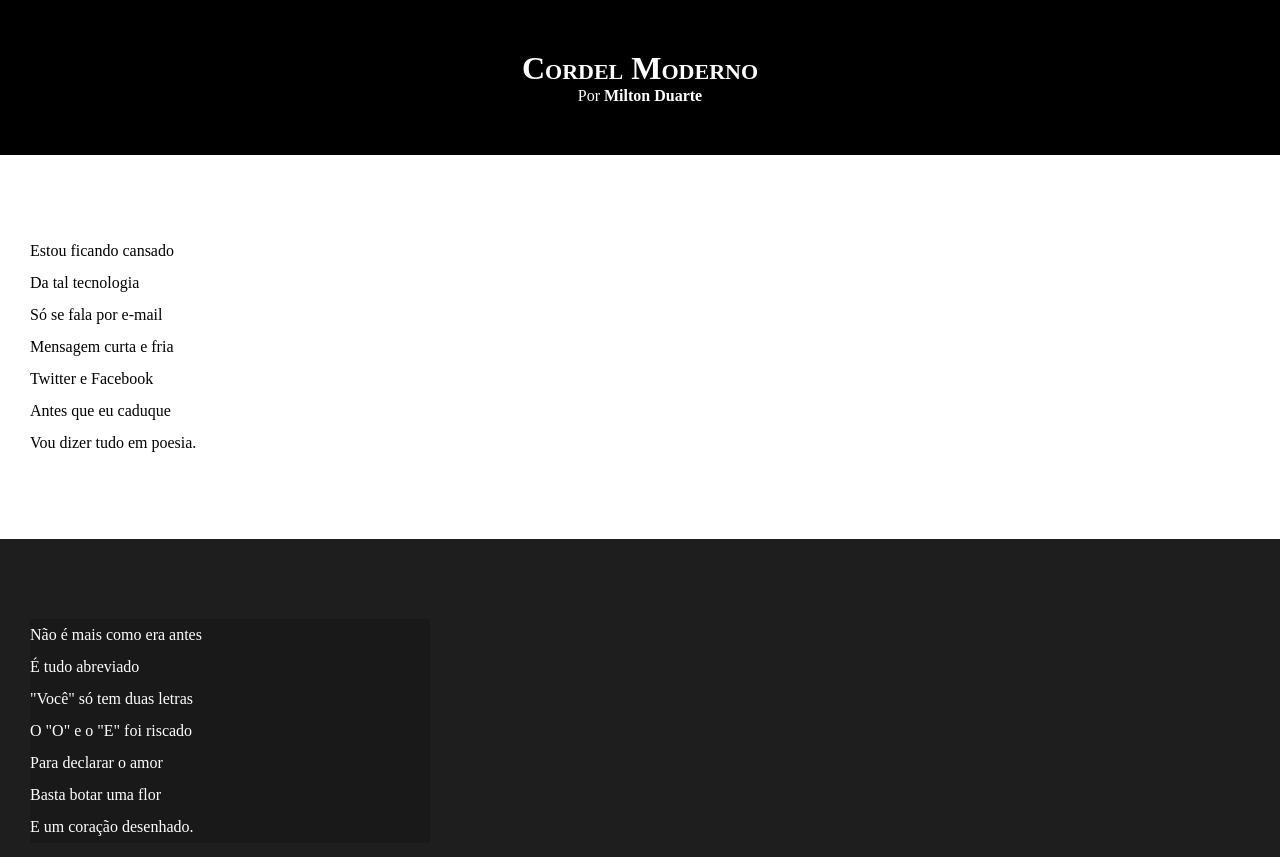
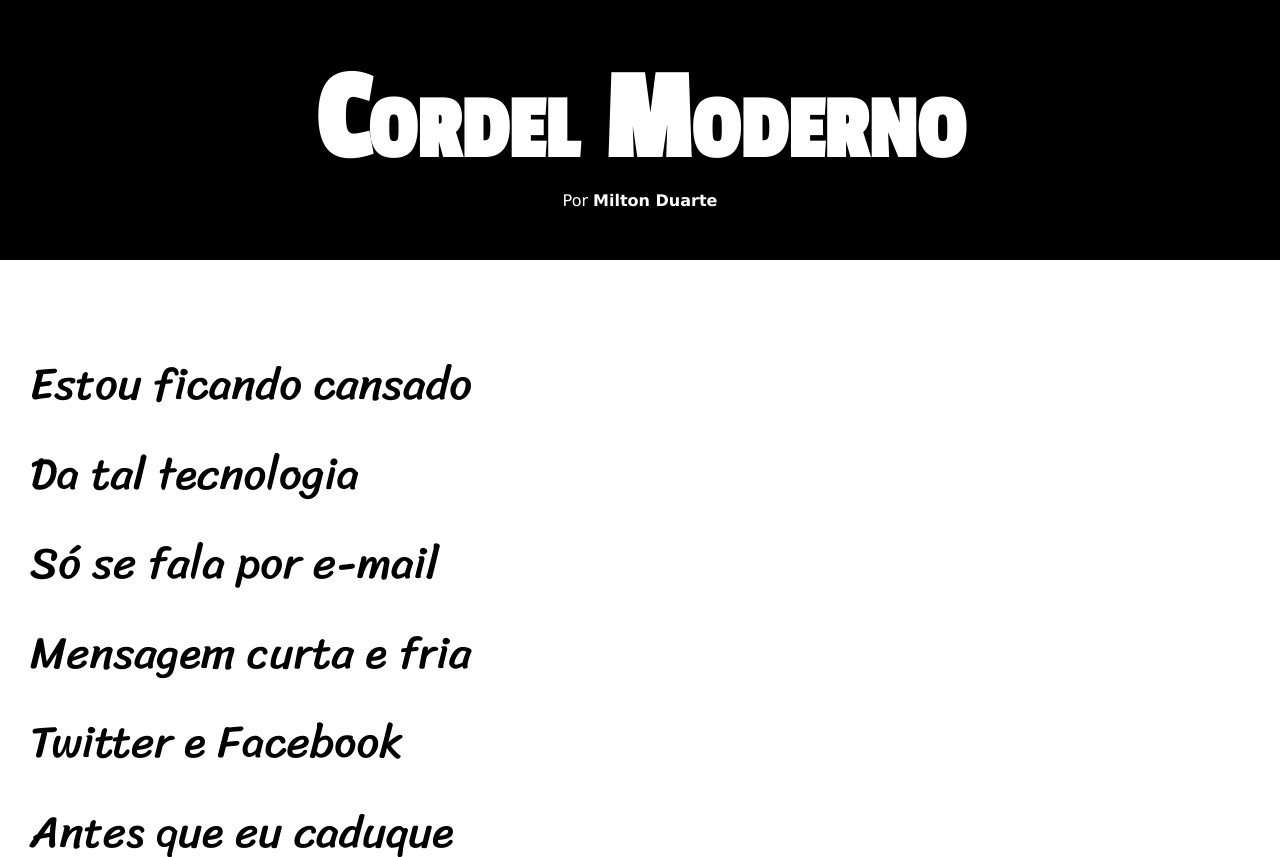
Before and after one commit to WillianTaques/html-css, a plain HTML site: page exercicios/desafios/012/index.html in a window 1280 px wide. Shown: the top 857 px of the page. Drawn offline with Linux system fonts and the light colour scheme.

Commit message:
atualização de estilos desafio 012

```diff
--- a/exercicios/desafios/012/estilo/style.css
+++ b/exercicios/desafios/012/estilo/style.css
@@ -1,13 +1,26 @@
 @charset "UFT-8";
+
+@import url('https://fonts.googleapis.com/css2?family=Passion+One&display=swap');
+
+@import url('https://fonts.googleapis.com/css2?family=Sriracha&display=swap');
+
+:root {
+    --fonte1: Verdana, Geneva, Tahoma, Sans-serif;
+    --fonte2: 'Passion One', cursive;
+    --fonte3: 'Sriracha', cursive;
+
+}
 
 * {
     margin: 0px;
     padding: 0px;
+    font-size: 1em;
 }
 
 html, body {
     min-height: 100%;
     background-color: darkgray;
+    font-family: var(--fonte1);
 }
 
 header {
@@ -19,6 +32,8 @@ header {
 header > h1 {
     padding-top : 50px;
     font-variant: small-caps;
+    font-family: var(--fonte2);
+    font-size: 10vw;
 }
 
 header > p {
@@ -40,6 +55,8 @@ section {
     padding-bottom: 10vh;
     line-height: 2em;
     padding-left: 30px;
+    font-family: var(--fonte3);
+    font-size: 3.5vw;
 }
 
 section.normal {
@@ -53,8 +70,8 @@ section.imagem {
 }
 
 section.imagem > p {
-    width: 400px;
-    background-color: rgba(0, 0, 0, 0.153);
+    display:inline-block;
+    background-color: (0, 0, 0, 0.153);
 }
 
 footer {
```
